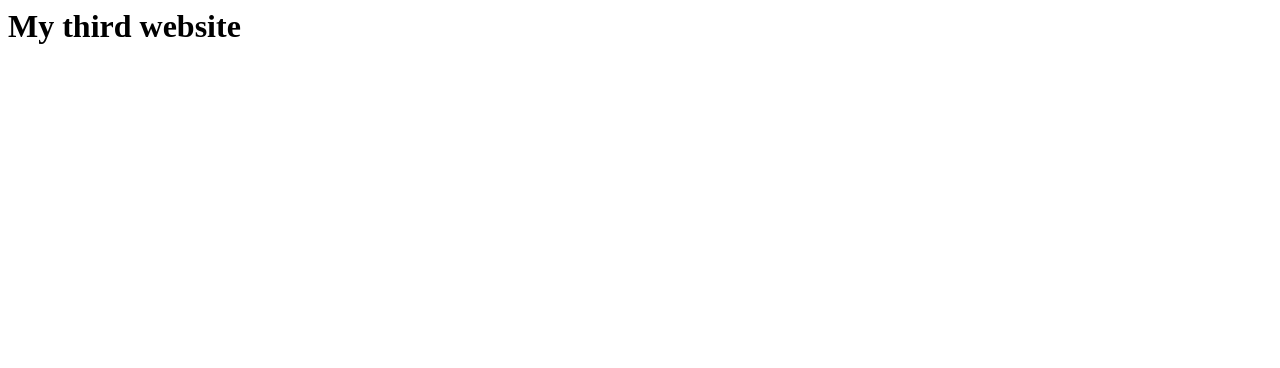
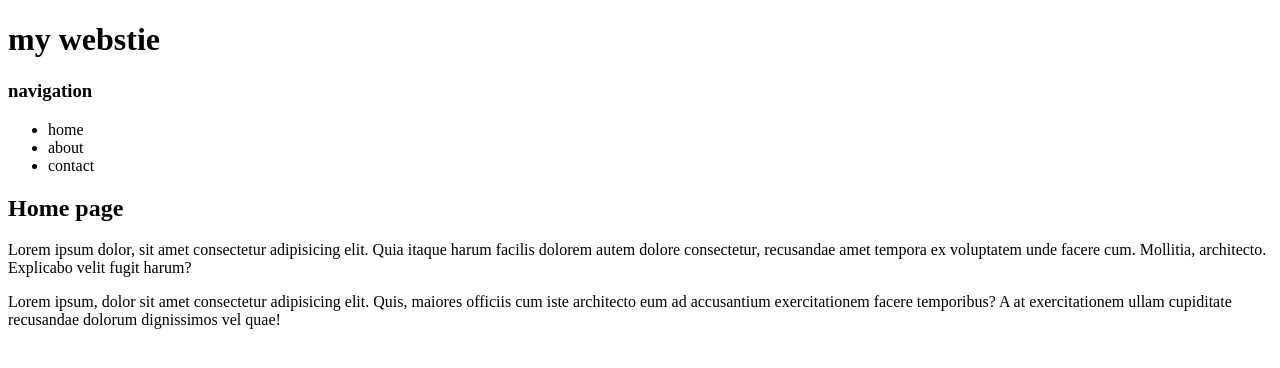
Before and after one commit to KeanaMarie/csspractice, a plain HTML site: page index.html in a window 1280 px wide. Drawn offline with Linux system fonts and the light colour scheme.

Commit message:
content added

```diff
--- a/index.html
+++ b/index.html
@@ -1,9 +1,34 @@
-<!Doctype>
-<html>
+<!DOCTYPE html>
+<html lang="en">
 <head>
-<title> Hello world</title>
+  <meta charset="UTF-8">
+  <meta name="viewport" content="width=device-width, initial-scale=1.0">
+  <title>Document</title>
 </head>
 <body>
-  <h1> My third website</h1>
+  <div id="container">
+    <div id="header">
+      <h1> my webstie </h1>
+    </div>
+    </div id="content" >
+        <div id="nav">
+          <h3> navigation</h3>
+          <ul>
+            <li> home </li>
+            <li> about</li>
+            <li>contact</li>
+          </ul>
+        </div>
+        <div id="main">
+           <h2> Home page</h2>
+           <p>Lorem ipsum dolor, sit amet consectetur adipisicing elit. Quia itaque harum facilis dolorem autem dolore consectetur, recusandae amet tempora ex voluptatem unde facere cum. Mollitia, architecto. Explicabo velit fugit harum?
+            <p> Lorem ipsum, dolor sit amet consectetur adipisicing elit. Quis, maiores officiis cum iste architecto eum ad accusantium exercitationem facere temporibus? A at exercitationem ullam cupiditate recusandae dolorum dignissimos vel quae!
+
+            </p>
+           </p>
+        </div>
+    </div>
+    <div id="footer">
+    <div>
 </body>
 </html>
```
Also changed, not shown: style.css (added).
